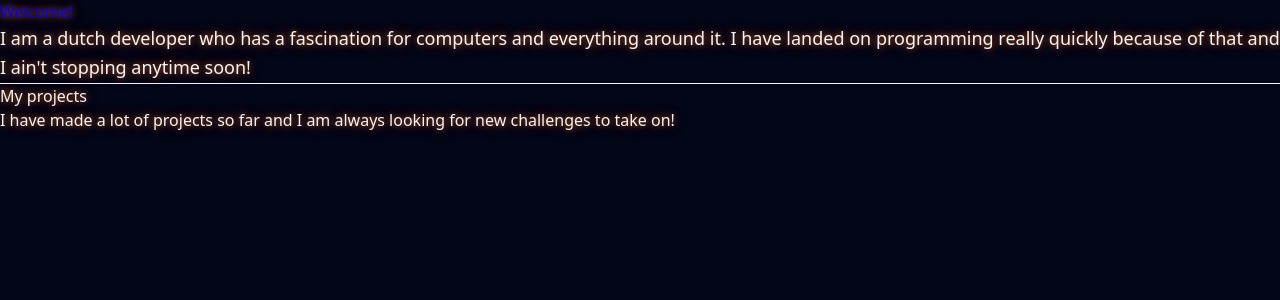
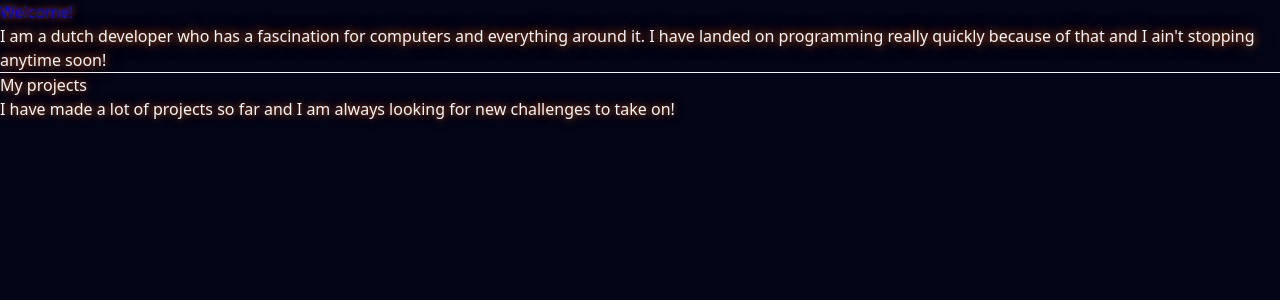
Before and after one commit to QKing-Official/QKing-Official.github.io, a Next.js app: page / in a window 1280 px wide. Shown: the top 300 px of the page. Built offline with nearby package versions, Linux system fonts and the light colour scheme.

Commit message:
tried to fix it by applying style of glow directly...

```diff
--- a/app/page.tsx
+++ b/app/page.tsx
@@ -1,5 +1,8 @@
 import "./globals.css";
 export default function Home() {
+    const orangeGlow = {
+    textShadow: "0 0 8px rgba(249, 115, 22, 0.9), 0 0 20px rgba(234, 88, 12, 0.5)"
+    };
   return (
 <div>
     <div>
@@ -7,7 +10,7 @@ export default function Home() {
     </div>
 
     <div>
-      <p className ="text-lg leading-relaxed"> I am a dutch developer who has a fascination for computers and everything around it.
+      <p style={orangeGlow} > I am a dutch developer who has a fascination for computers and everything around it.
         I have landed on programming really quickly because of that and I ain't stopping anytime soon!
       </p>
     </div>
```
